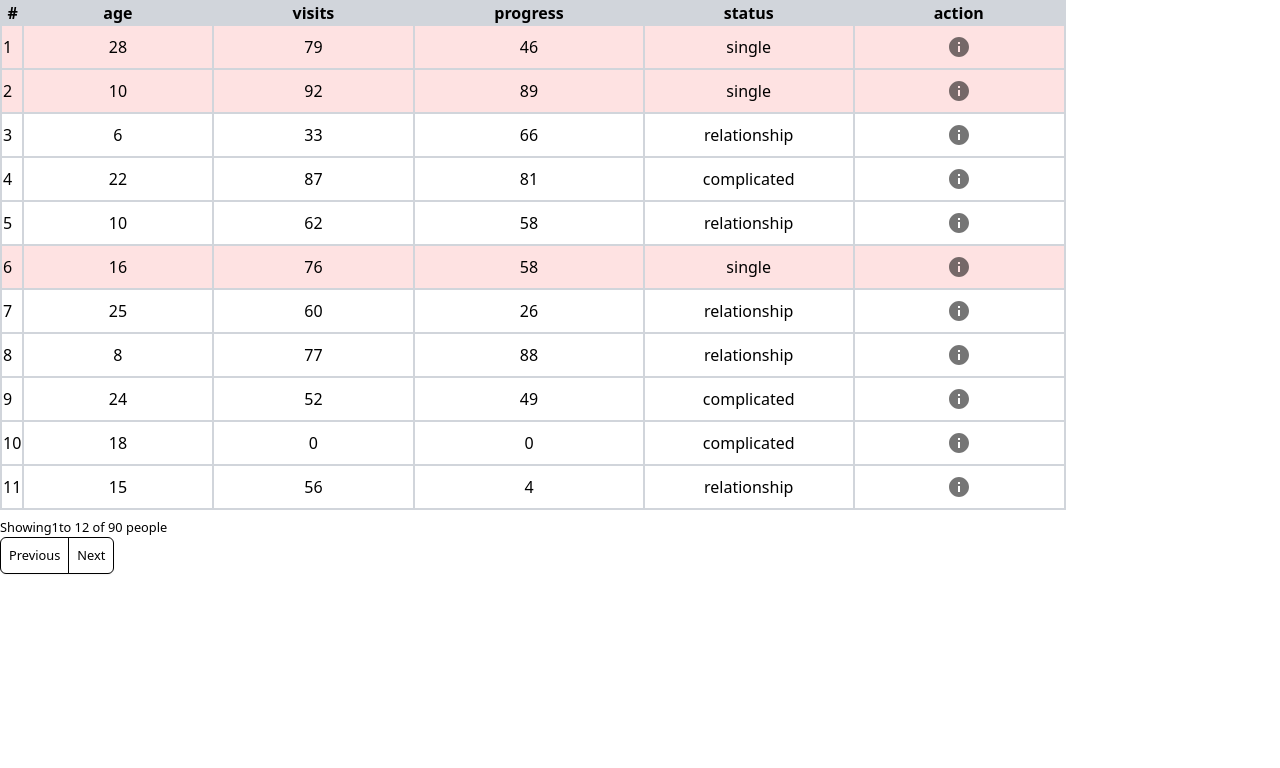
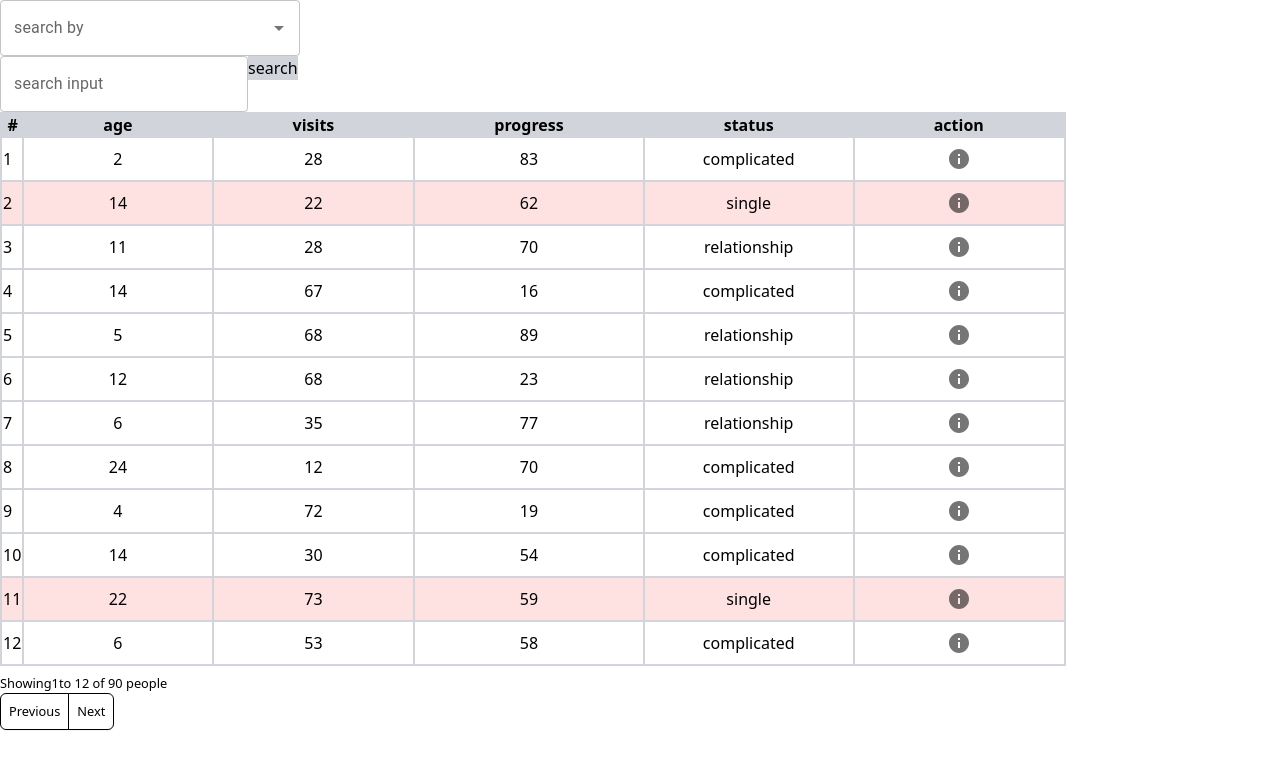
Before and after one commit to matine-gh/doki-interview, a Next.js app: page / in a window 1280 px wide. Shown: the top 768 px of the page. Built offline with nearby package versions, Linux system fonts and the light colour scheme.

Commit message:
[feat]-search

```diff
--- a/src/components/MyTable.jsx
+++ b/src/components/MyTable.jsx
@@ -1,7 +1,7 @@
 import makeData from "@/components/makeData";
 import Pagination from "@/components/pagination";
 import {useEffect, useState} from "react";
-import {IconButton} from "@mui/material";
+import {Autocomplete, IconButton, TextField} from "@mui/material";
 
 import InfoIcon from '@mui/icons-material/Info';
 import MyModal from "@/components/myModal";
@@ -10,36 +10,67 @@ import MyModal from "@/components/myModal";
 
 export default function MyTable() {
 
-    const tableData = makeData(90);
-
+    // const t = makeData(90);
+    const copyOfOrginalTable = makeData(90);
+    const [tableData, setTableData] = useState(copyOfOrginalTable);
+    // setTableData(t)
+    // let tableData = makeData(90);
+    //
+    // console.log("tableData: ",tableData)
+    //pagination
     const [currentPage, setCurrentPage] = useState(1);
-
     const postsPerPage = 12;
-
-
     // Change page
     const paginateFront = () => setCurrentPage(currentPage + 1);
     const paginateBack = () => setCurrentPage(currentPage - 1);
-
     const firstPersonInTable = currentPage * postsPerPage - (postsPerPage-1);
     const lastPersonInTable = currentPage * postsPerPage;
 
+    //styles
     const tdStyles = "border-x-2 border-x-gray text-center";
     const thStyles = "px-20";
 
-    let subset = tableData.slice(firstPersonInTable, lastPersonInTable)
+    let subset = tableData.slice(firstPersonInTable-1, lastPersonInTable)
 
     // modal
     const [open, setOpen] = useState(false);
     const handleClose = () => setOpen(false);
     const [modalData, setModalData] = useState({age: 0, visits: 0, progress: 0, status: "aaa"});
 
-
-    // setShowModal(true);
     const clickAction = (data) => {
         setOpen(true);
         setModalData(data)
     }
+
+    //search
+    const [searchValue, setSearchValue] = useState("");
+    const [searchBy, setSearchBy] = useState("");
+
+    const handleSearch = () => {
+        console.log()
+        switch (searchBy) {
+            case "age":
+                console.log("new age is:",searchValue)
+                setTableData(copyOfOrginalTable.filter((row)=> row.age == searchValue))
+                break
+            case "visits":
+                console.log("new visits is:",searchValue)
+                setTableData(copyOfOrginalTable.filter((row)=> row.visits == searchValue))
+                // tableData = tableData.filter(()=>filterOnVisits())
+                break
+            case "progress":
+                console.log("new progress is:",searchValue)
+                setTableData(copyOfOrginalTable.filter((row)=> row.progress == searchValue))
+                break
+            case "status":
+                console.log("new status is:",searchValue)
+                setTableData(copyOfOrginalTable.filter((row)=> row.status == searchValue))
+                break
+        }
+        console.log("copyOfOrginalTable",copyOfOrginalTable)
+        console.log("dataTable",tableData)
+    }
+
 
     const [hydrated, setHydrated] = useState(false);
     useEffect(() => {
@@ -48,12 +79,43 @@ export default function MyTable() {
     if (!hydrated) {
         // Returns null on first render, so the client and server match
         return null;
+    }
 
 
-    }
 
     return (
         <>
+            <div>
+                <Autocomplete
+                    disablePortal
+                    value={searchBy||null}
+                    onChange={(event, newValue) => {
+                        setSearchBy(newValue);
+                    }}
+                    id="combo-box"
+                    options={["age", "visits","progress", "status"]}
+                    sx={{ width: 300 }}
+                    renderInput={(params) => <TextField {...params} label="search by" />}
+                />
+                <TextField
+                    id="searchInput"
+                    label="search input"
+                    onChange={e=> setSearchValue(e.target.value)}
+                    variant="outlined"
+                />
+
+                <button className="bg-gray" onClick={handleSearch}>search</button>
+
+            </div>
+
+
+
+
+
+
+
+
+
             <table className="table-auto border-x-2 border-x-gray">
                 <thead className="bg-gray">
                 <tr>
@@ -102,5 +164,5 @@ export default function MyTable() {
             />
         </>
 
-)
+    )
 }
```
